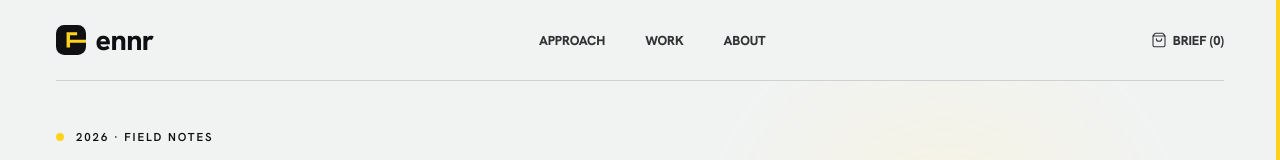
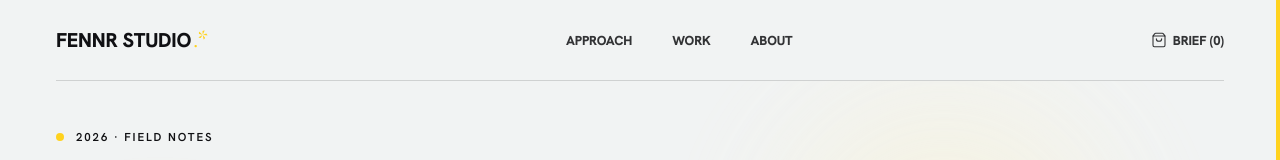
Before and after one commit to fennr-studio/fennr-studio, a Next.js app: page / in a window 1280 px wide. Shown: the top 160 px of the page. Built offline with nearby package versions, Linux system fonts and the light colour scheme.

Commit message:
Update Header and Footer components, remove Logo component

```diff
--- a/components/Footer.tsx
+++ b/components/Footer.tsx
@@ -1,7 +1,6 @@
 "use client";
 
 import EmailSignupForm from "./EmailSignupForm";
-import Logo from "./Logo";
 
 const SITEMAP = [
   { id: "approach", label: "Approach" },
@@ -23,8 +22,13 @@ export default function Footer() {
       <div className="container-px max-w-[1400px] mx-auto">
         <div className="grid grid-cols-1 md:grid-cols-12 gap-10">
           <div className="md:col-span-5">
-            <div className="mb-6">
-              <Logo size={36} />
+            <div className="flex items-baseline gap-0.5 mb-6">
+              <span className="display-tight text-2xl text-ink tracking-[0.04em]">
+                FENNR STUDIO
+              </span>
+              <span className="numeral text-accent text-3xl leading-none -mb-1.5">
+                .*
+              </span>
             </div>
 
             <h3 className="display-tight text-2xl text-ink mb-5">
--- a/components/Header.tsx
+++ b/components/Header.tsx
@@ -3,7 +3,6 @@
 import { Menu, ShoppingBag, X } from "lucide-react";
 import Link from "next/link";
 import { useEffect, useState } from "react";
-import Logo from "./Logo";
 
 const NAV = [
   { id: "approach", label: "Approach" },
@@ -38,8 +37,13 @@ export default function Header() {
     >
       <div className="container-px max-w-[1400px] mx-auto">
         <div className="flex items-center justify-between h-16 md:h-20">
-          <Link href="/" aria-label="fennr — home" className="flex items-center">
-            <Logo size={30} />
+          <Link href="/" className="flex items-baseline gap-0.5">
+            <span className="display-tight text-lg md:text-xl text-ink leading-none tracking-[0.04em]">
+              FENNR STUDIO
+            </span>
+            <span className="numeral text-accent text-2xl leading-none -mb-1">
+              .*
+            </span>
           </Link>
 
           <nav className="hidden md:flex items-center gap-10">
--- a/components/Logo.tsx
+++ /dev/null
@@ -1,36 +0,0 @@
-type Props = {
-  /** Height of the square mark in px; the wordmark scales with it */
-  size?: number;
-  className?: string;
-};
-
-/**
- * fennr brand logo — black rounded square with the yellow F-glyph
- * (middle bar bleeds through the right edge), followed by "ennr".
- */
-export default function Logo({ size = 32, className = "" }: Props) {
-  return (
-    <span className={`inline-flex items-center gap-[0.32em] ${className}`} style={{ fontSize: size }}>
-      <svg
-        width={size}
-        height={size}
-        viewBox="0 0 88 88"
-        fill="none"
-        aria-hidden="true"
-        className="flex-none"
-      >
-        <rect width="88" height="88" rx="24" fill="hsl(var(--ink))" />
-        <path
-          d="M31 21H62V30H41V43H88V52H41V66H31V21Z"
-          fill="hsl(var(--accent))"
-        />
-      </svg>
-      <span
-        className="font-display font-extrabold lowercase leading-none tracking-[-0.02em] text-ink"
-        style={{ fontSize: size * 0.95 }}
-      >
-        ennr
-      </span>
-    </span>
-  );
-}
```
